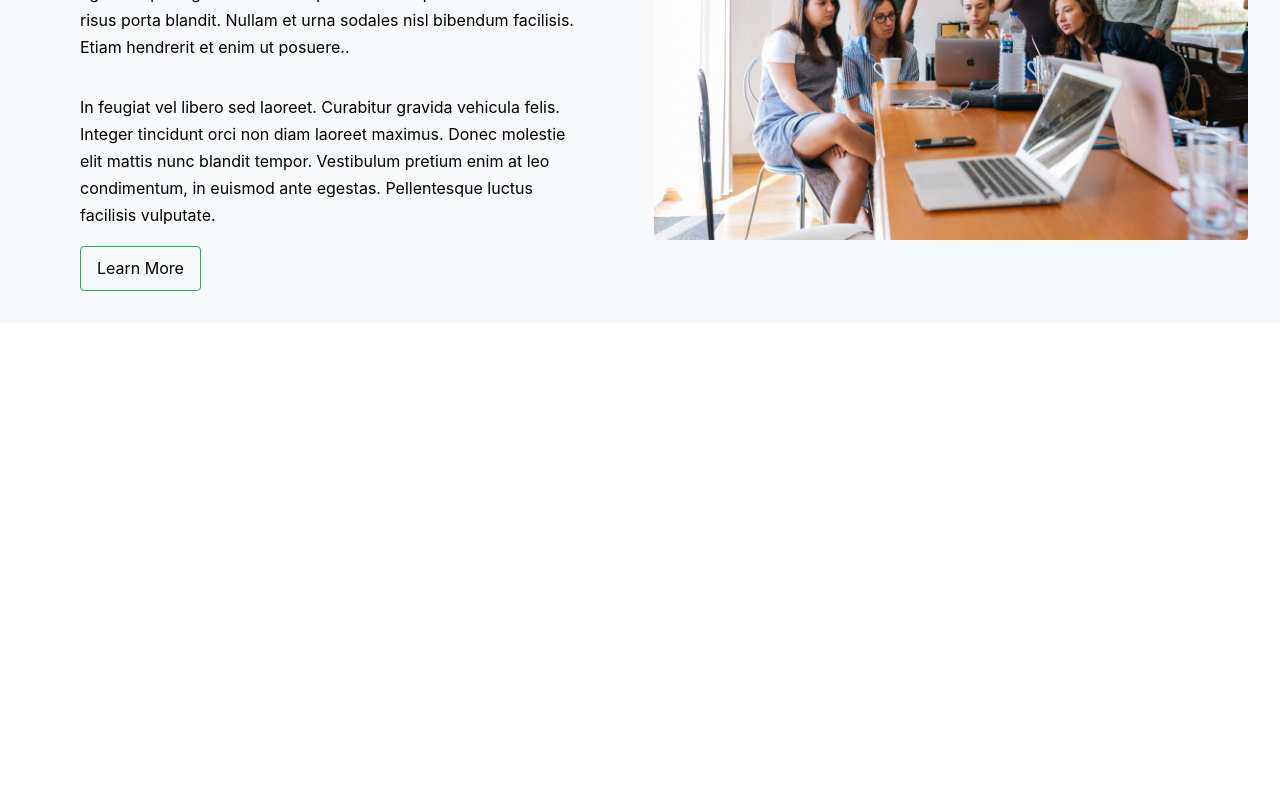
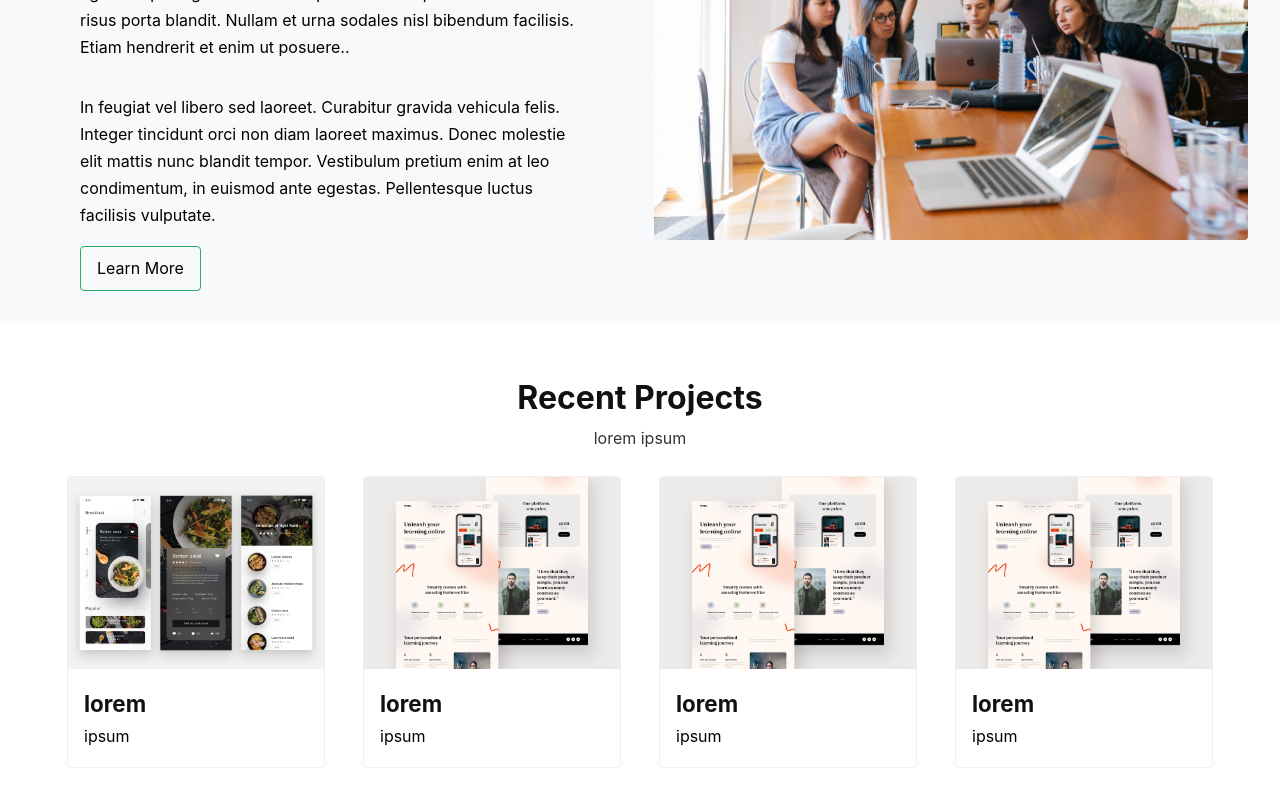
Before and after one commit to suhailibnnisar/qubits-nepal, a React (Create React App) app: page / in a window 1280 px wide. Shown: the part 1784-2584 px from the top of the page. Before the commit the page ends 2155 px from the top, so only its background shows below. Built offline with nearby package versions, Linux system fonts and the light colour scheme.

Commit message:
portfolio completed

```diff
--- a/src/App.tsx
+++ b/src/App.tsx
@@ -2,6 +2,7 @@ import React from "react";
 import Header from "sections/Header/Header";
 import Services from "sections/Services/Services";
 import WhyUs from "sections/WhyUs/WhyUs";
+import Portfolio from "sections/Portfolio/Portfolio";
 
 function App() {
   return (
@@ -9,6 +10,7 @@ function App() {
       <Header />
       <Services />
       <WhyUs />
+      <Portfolio />
     </>
   );
 }
--- /dev/null
+++ b/src/sections/Portfolio/Portfolio.tsx
@@ -0,0 +1,76 @@
+import React from "react";
+import styled from "styled-components";
+
+import PortfolioItem from "./PortfolioItem/PortfolioItem";
+
+import foodImage from "assets/food.webp";
+import educationImage from "assets/education.webp";
+
+const portfolioItems = [
+  {
+    id: "1",
+    name: "lorem",
+    description: "ipsum",
+    image: foodImage,
+  },
+  {
+    id: "1",
+    name: "lorem",
+    description: "ipsum",
+    image: educationImage,
+  },
+  {
+    id: "1",
+    name: "lorem",
+    description: "ipsum",
+    image: educationImage,
+  },
+  {
+    id: "1",
+    name: "lorem",
+    description: "ipsum",
+    image: educationImage,
+  },
+];
+
+const Portfolio: React.FC = () => {
+  return (
+    <>
+      <Heading>Recent Projects</Heading>
+      <Caption>lorem ipsum</Caption>
+      <Wrapper>
+        {portfolioItems.map((portfolio) => {
+          return <PortfolioItem portfolio={portfolio} />;
+        })}
+      </Wrapper>
+    </>
+  );
+};
+
+const Heading = styled.span`
+  font-size: 2rem;
+  color: #111;
+  font-weight: bolder;
+  display: flex;
+  justify-content: center;
+  align-items: center;
+  margin-top: 2rem;
+`;
+
+const Wrapper = styled.div`
+  display: flex;
+  justify-content: space-around;
+  flex-wrap: wrap;
+  padding: 0 3rem;
+`;
+
+const Caption = styled.span`
+  font-size: 1rem;
+  color: #333;
+  margin-bottom: 1.5rem;
+  display: flex;
+  justify-content: center;
+  align-items: center;
+`;
+
+export default Portfolio;
--- /dev/null
+++ b/src/sections/Portfolio/PortfolioItem/PortfolioItem.tsx
@@ -0,0 +1,64 @@
+import React from "react";
+import styled from "styled-components";
+
+interface Props {
+  portfolio: {
+    id: string;
+    name: string;
+    description: string;
+    image: string;
+  };
+}
+
+const PortfolioItem: React.FC<Props> = (props) => {
+  const { portfolio } = props;
+  const { name, description, image } = portfolio;
+
+  return (
+    <Container>
+      <Image src={image} />
+      <ContentInfo>
+        <Title>{name}</Title>
+        <Description>{description}</Description>
+      </ContentInfo>
+    </Container>
+  );
+};
+
+const Container = styled.div`
+  width: 20vw;
+  display: flex;
+  flex-direction: column;
+  margin-bottom: 2rem;
+  border-radius: 4px;
+  border: 1px solid #efefef;
+
+  &:hover {
+    box-shadow: rgba(0, 0, 0, 0.1) 0px 2px 20px 0px;
+    cursor: pointer;
+  }
+`;
+
+const Image = styled.img`
+  width: 100%;
+  height: 70%;
+  background-image: url(${({ src }) => src});
+  background-size: cover;
+  background-repeat: no-repeat;
+`;
+
+const ContentInfo = styled.div`
+  padding: 1rem;
+  display: flex;
+  flex-direction: column;
+`;
+
+const Title = styled.span`
+  font-size: 1.4rem;
+  color: #111;
+  font-weight: bolder;
+`;
+
+const Description = styled.span``;
+
+export default PortfolioItem;
```
Also changed, not shown: src/assets/education.webp (added), src/assets/food.webp (added).
